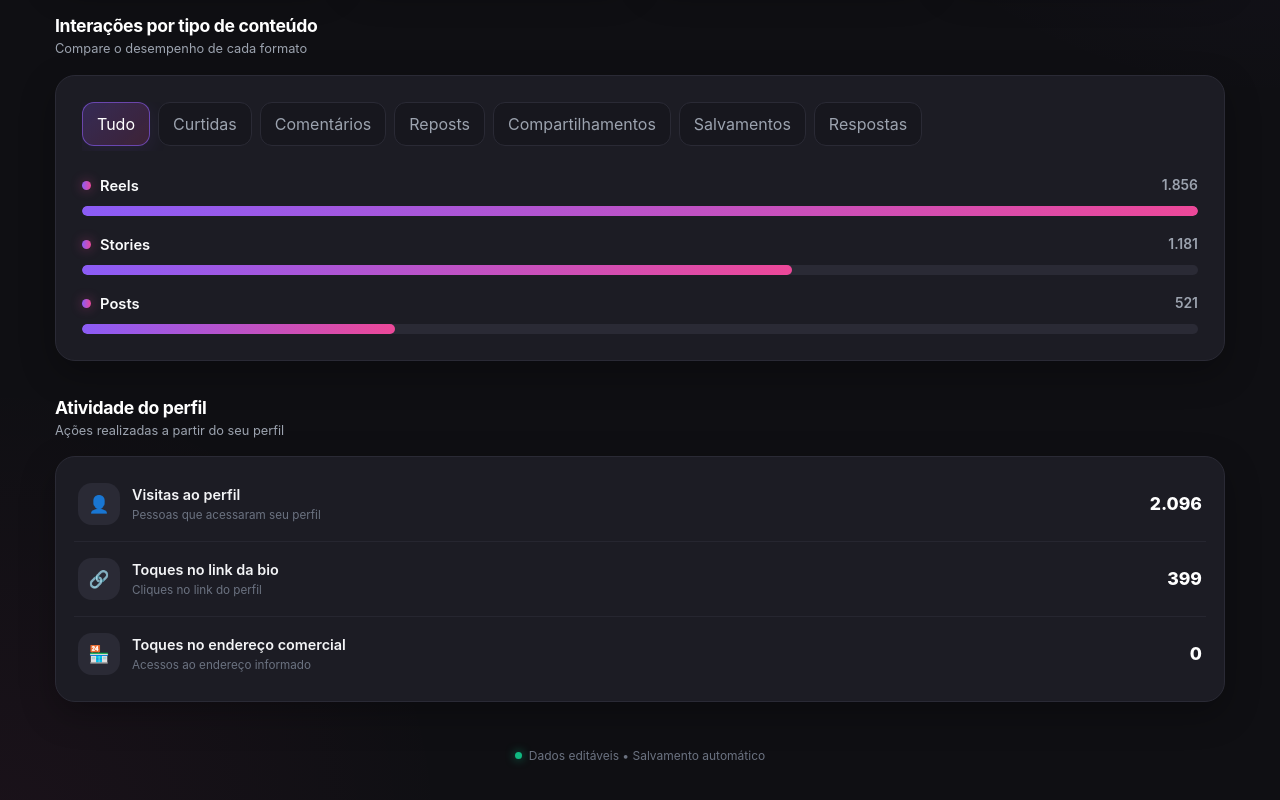
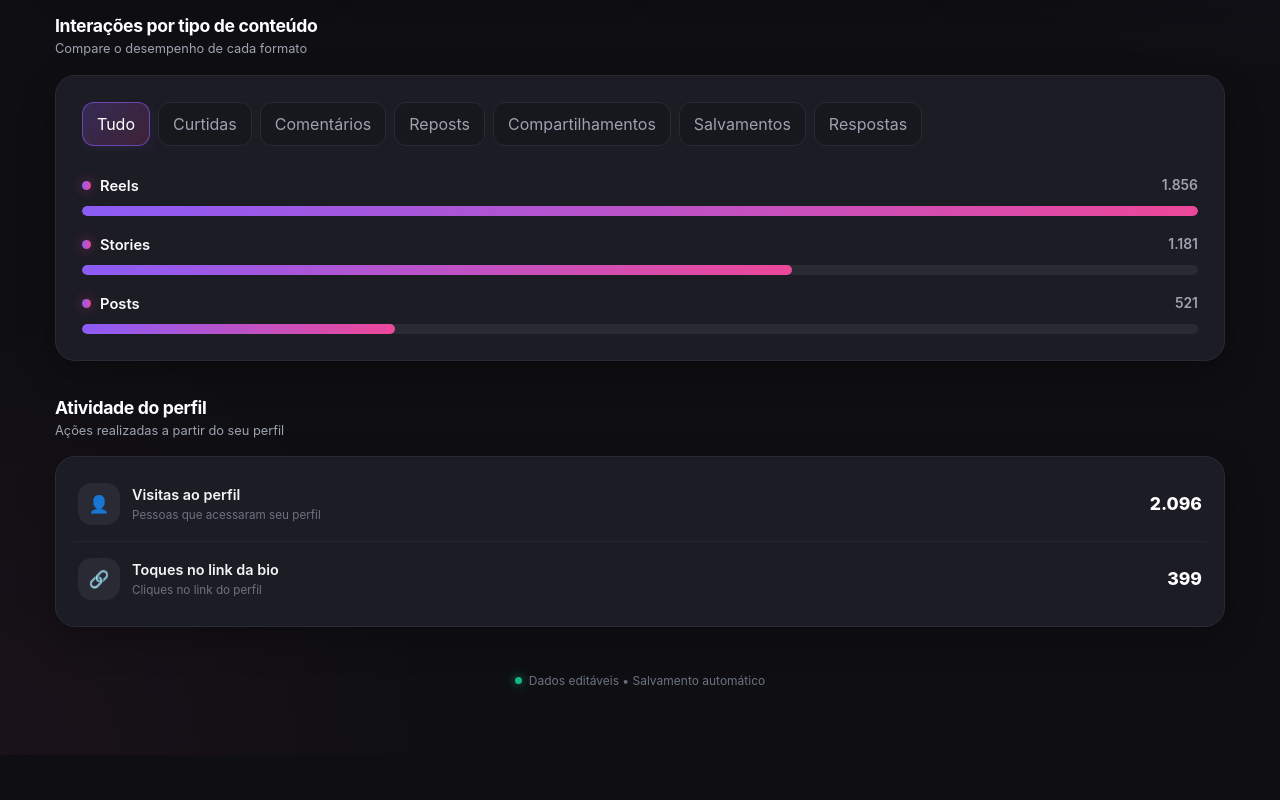
Before and after one commit to Phcode007/sistema-relatorio-instagram, a plain HTML site: page index.html in a window 1280 px wide. Shown: the part 438-1238 px from the top of the page. After the commit the page ends 1193 px from the top, so only its background shows below. Drawn offline with Linux system fonts and the light colour scheme.

Commit message:
refactor: remove unused address activity section from dashboard

```diff
--- a/index.html
+++ b/index.html
@@ -1704,41 +1704,6 @@
 
         </div>
 
-
-        <!-- Endereço -->
-        <div class="activity-item">
-
-          <div class="activity-left">
-
-            <div class="activity-icon">
-              🏪
-            </div>
-
-            <div>
-
-              <div class="activity-name">
-                Toques no endereço comercial
-              </div>
-
-              <div class="activity-description">
-                Acessos ao endereço informado
-              </div>
-
-            </div>
-
-          </div>
-
-          <span
-            class="activity-value"
-            contenteditable="true"
-            spellcheck="false"
-            data-save="endereco"
-          >
-            0
-          </span>
-
-        </div>
-
       </div>
 
     </section>
```
